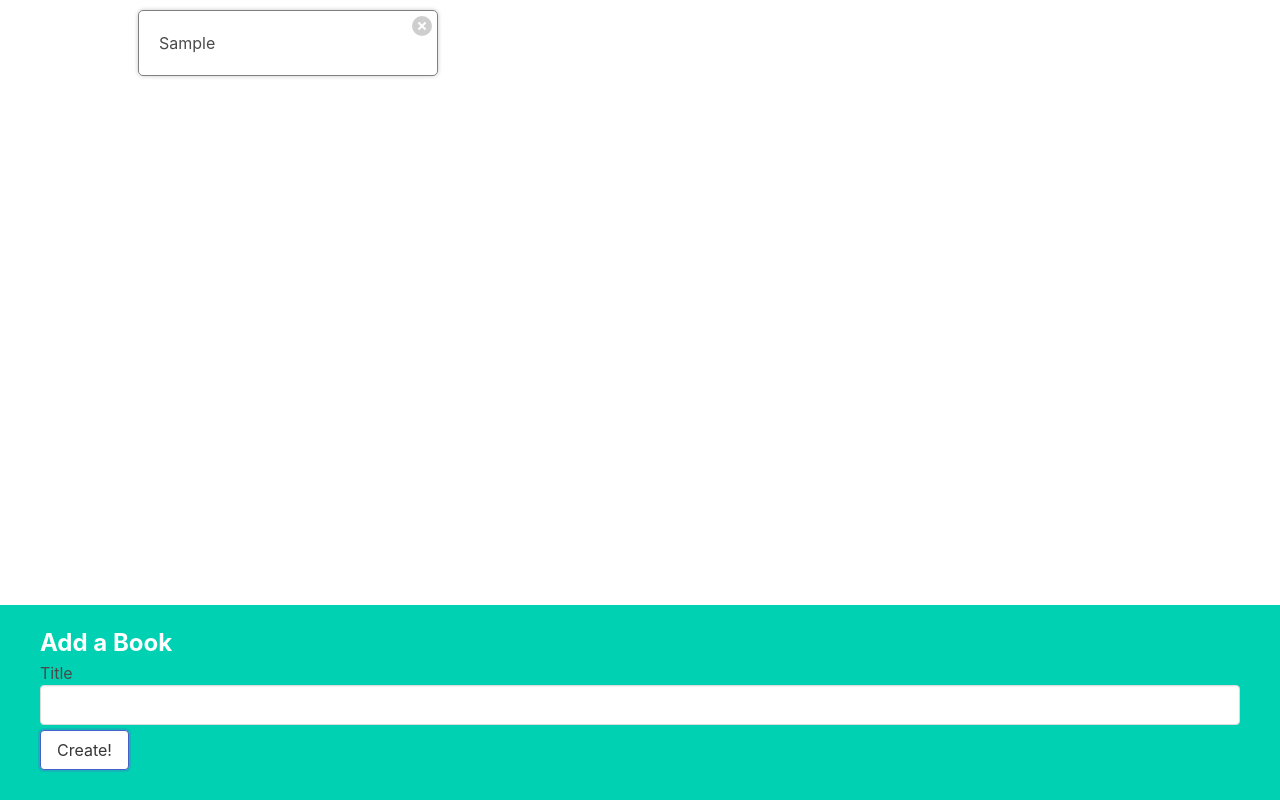
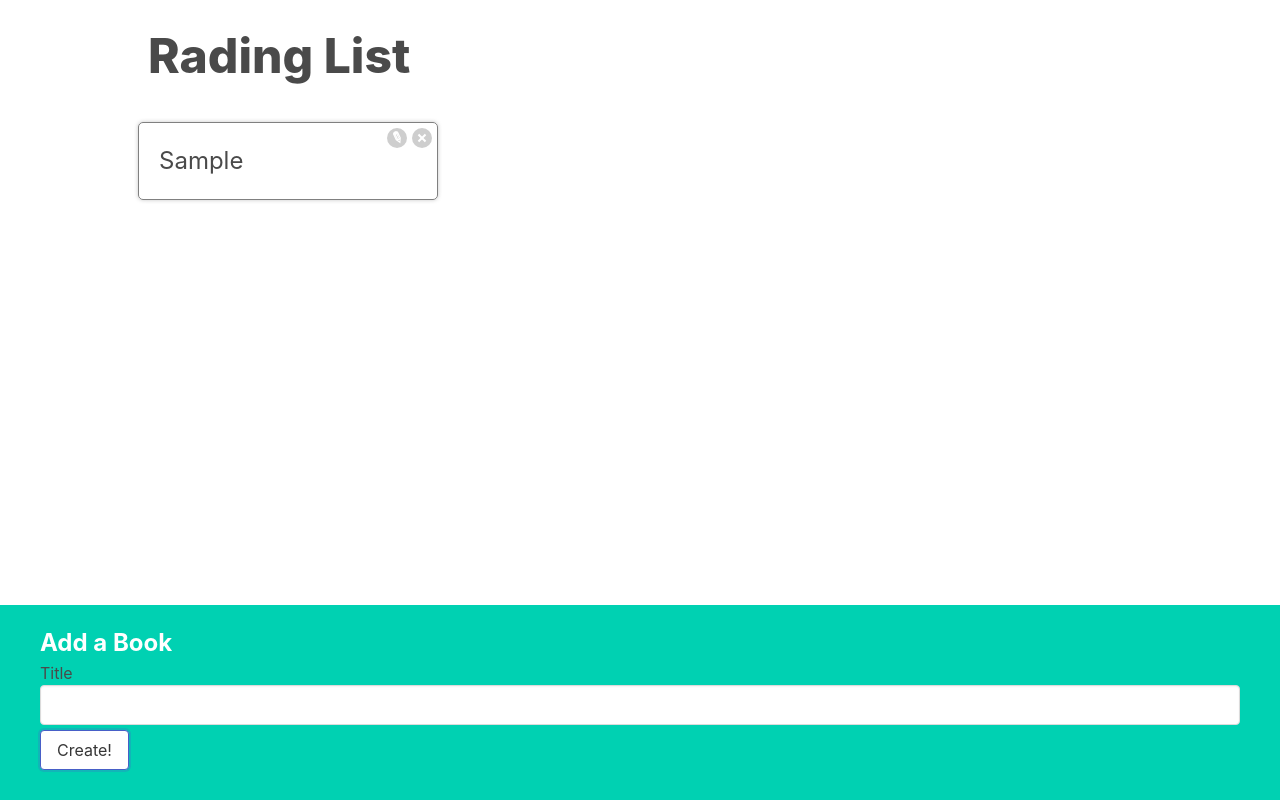
Before and after one commit to vishalcoderathore/books, a React (Vite) app: page / in a window 1280 px wide. Both pictures are taken after typing "Sample" into the empty fields and a click on the button "Create!". Built offline with nearby package versions, Linux system fonts and the light colour scheme.

Commit message:
added book edit feature, added husky with lint staged

```diff
--- a/src/App.tsx
+++ b/src/App.tsx
@@ -28,9 +28,20 @@ function App() {
     setBooks(updatedBooks);
   };
 
+  const editBookById = (id: number, newName: string) => {
+    const updatedBooks = books.map(book => {
+      if (book.id === id) {
+        return { ...book, name: newName };
+      }
+      return book;
+    });
+    setBooks(updatedBooks);
+  };
+
   return (
-    <div>
-      <BookList books={books} onDelete={deleteBookById} />
+    <div className='app'>
+      <h1>Rading List</h1>
+      <BookList onEdit={editBookById} books={books} onDelete={deleteBookById} />
       <BookCreate onCreate={createBook} />
     </div>
   );
--- a/src/components/base/BookEdit.tsx
+++ b/src/components/base/BookEdit.tsx
@@ -1,5 +1,31 @@
-const BookEdit = () => {
-  return <div>BookEdit</div>;
+import { SetStateAction, useState } from 'react';
+import { Book } from '../../App';
+interface BookEditProps {
+  book: Book;
+  onSubmit: (id: number, name: string) => void;
+}
+
+const BookEdit: React.FC<BookEditProps> = ({ book, onSubmit }) => {
+  const [name, setName] = useState(book.name);
+
+  const handleChange = (event: {
+    target: { value: SetStateAction<string> };
+  }) => {
+    setName(event.target.value);
+  };
+
+  const handleFormSubmit = (event: { preventDefault: () => void }) => {
+    event.preventDefault();
+    onSubmit(book.id, name);
+  };
+
+  return (
+    <form action='' onSubmit={handleFormSubmit} className='book-edit'>
+      <label htmlFor='editBook'>Name</label>
+      <input className='input' onChange={handleChange} value={name} />
+      <button className='button is-primary'>Save</button>
+    </form>
+  );
 };
 
 export default BookEdit;
--- a/src/components/base/BookList.tsx
+++ b/src/components/base/BookList.tsx
@@ -5,11 +5,14 @@ import { Book } from '../../App';
 interface BookListProps {
   books: Book[];
   onDelete: (id: number) => void;
+  onEdit: (id: number, name: string) => void;
 }
 
-const BookList: React.FC<BookListProps> = ({ books, onDelete }) => {
+const BookList: React.FC<BookListProps> = ({ books, onDelete, onEdit }) => {
   const renderedBooks = books.map(book => {
-    return <BookShow key={book.id} book={book} onDelete={onDelete} />;
+    return (
+      <BookShow key={book.id} book={book} onDelete={onDelete} onEdit={onEdit} />
+    );
   });
 
   return <div className='book-list'>{renderedBooks}</div>;
--- a/src/components/base/BookShow.tsx
+++ b/src/components/base/BookShow.tsx
@@ -1,19 +1,39 @@
+import BookEdit from './BookEdit';
 import { Book } from '../../App';
-
+import { useState } from 'react';
 interface BookShowProps {
   book: Book;
   onDelete: (id: number) => void;
+  onEdit: (id: number, name: string) => void;
 }
 
-const BookShow: React.FC<BookShowProps> = ({ book, onDelete }) => {
-  const handleClick = () => {
+const BookShow: React.FC<BookShowProps> = ({ book, onDelete, onEdit }) => {
+  const [showEdit, setShowEdit] = useState(false);
+  const handleEdit = () => {
+    setShowEdit(!showEdit);
+  };
+  const handleDelete = () => {
     onDelete(book.id);
   };
+
+  const handleSubmit = (id: number, name: string) => {
+    onEdit(id, name);
+    setShowEdit(false);
+  };
+
+  let content = <h3>{book.name}</h3>;
+  if (showEdit) {
+    content = <BookEdit book={book} onSubmit={handleSubmit} />;
+  }
+
   return (
     <div className='book-show'>
-      {book.name}
+      {content}
       <div className='actions'>
-        <button className='delete' onClick={handleClick}>
+        <button className='edit' onClick={handleEdit}>
+          Edit
+        </button>
+        <button className='delete' onClick={handleDelete}>
           Delete
         </button>
       </div>
```
Also changed, not shown: package.json (+12 -0 lines), .prettierrc.cjs, 1 other file (tests, documents, lock files or other folders).
